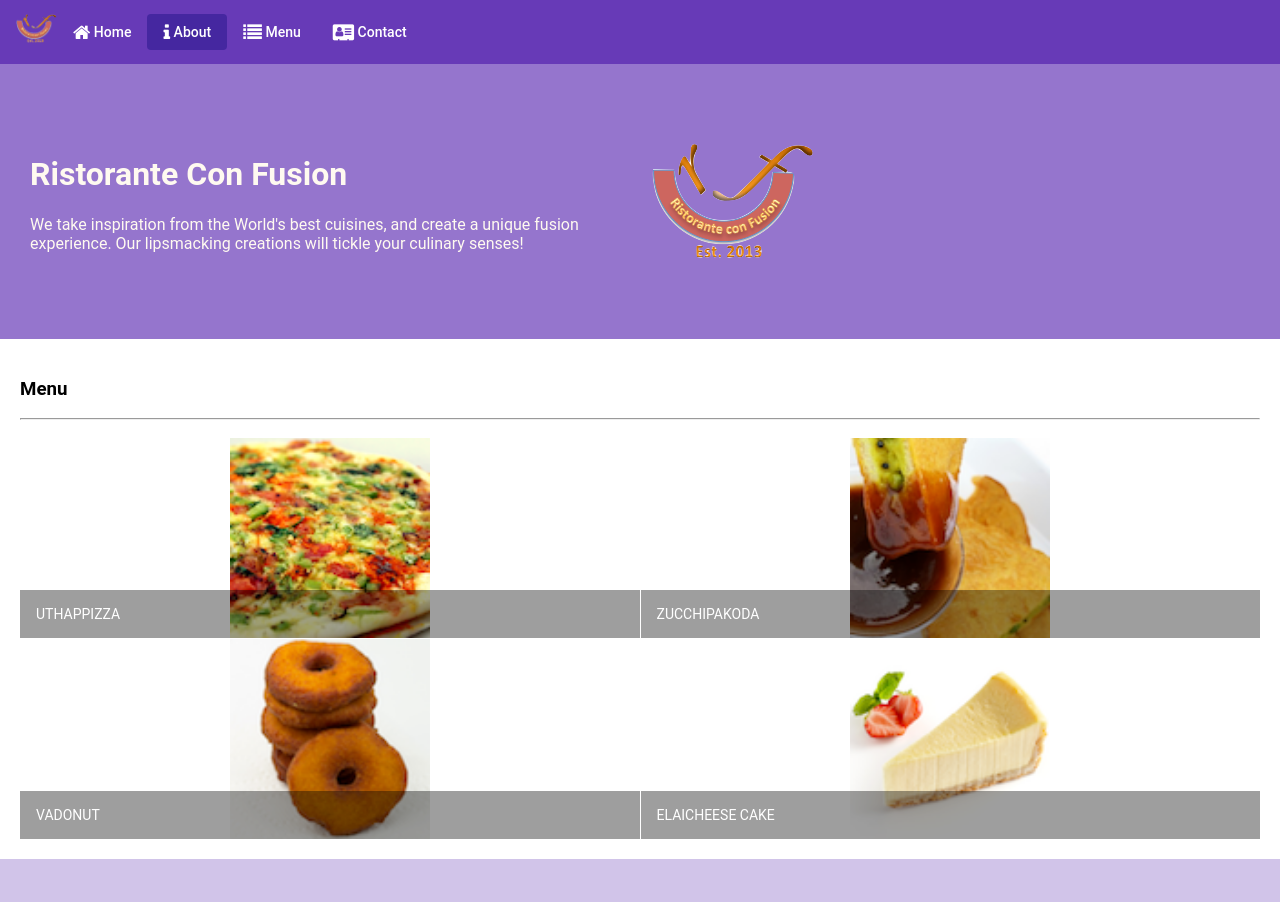
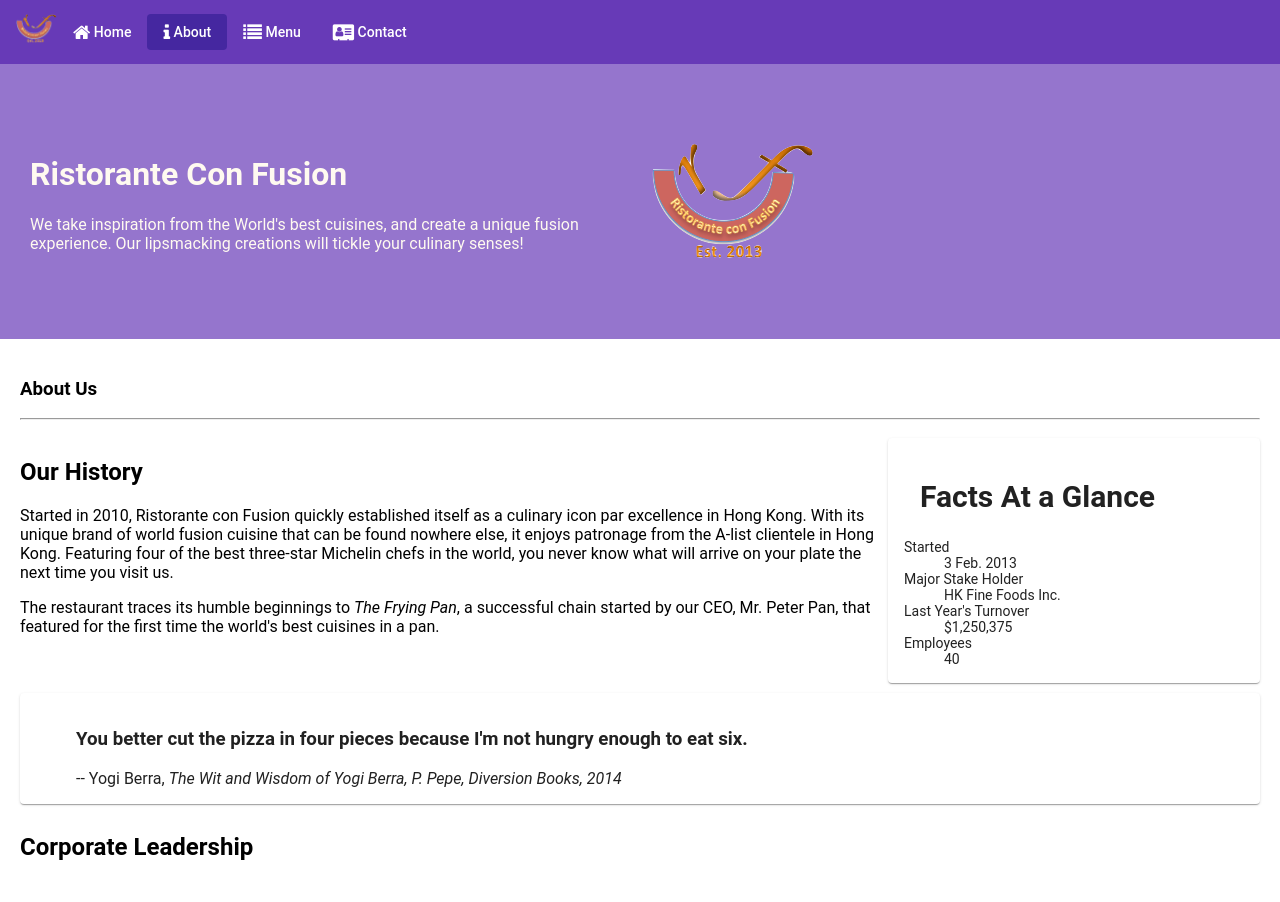
Before and after one commit to surakhchin/MEANStack2020, an Angular app in the folder conFusion/: page /about in a window 1280 px wide. Shown: the top 902 px of the page. Built offline with nearby package versions, Linux system fonts and the light colour scheme.

Commit message:
forgot to add leaders service file

```diff
--- a/conFusion/src/app/about/about.component.html
+++ b/conFusion/src/app/about/about.component.html
@@ -1,3 +1,72 @@
-<p>
-  about works!
-</p>
+<div class="container"
+  fxLayout="column"
+  fxLayoutGap="10px">
+
+  <div fxFlex>
+    <div>
+        <h3>About Us</h3>
+        <hr>
+    </div>
+  </div>
+
+  <div fxFlex>
+    <div fxLayout="column" fxLayout.gt-sm="row">
+      <div fxFlex="70">
+        <h2>Our History</h2>
+        <p>Started in 2010, Ristorante con Fusion quickly established itself as a culinary icon par excellence in Hong Kong. With its unique brand of world fusion cuisine that can be found nowhere else, it enjoys patronage from the A-list clientele in Hong Kong.  Featuring four of the best three-star Michelin chefs in the world, you never know what will arrive on your plate the next time you visit us.</p>
+        <p>The restaurant traces its humble beginnings to <em>The Frying Pan</em>, a successful chain started by our CEO, Mr. Peter Pan, that featured for the first time the world's best cuisines in a pan.</p>
+      </div>
+      <div fxFlex="30">
+        <mat-card>
+          <mat-card-header>
+            <mat-card-title>
+            <h2>Facts At a Glance</h2>
+            </mat-card-title>
+          </mat-card-header>
+          <mat-card-content>
+            <dl>
+              <dt>Started</dt>
+              <dd>3 Feb. 2013</dd>
+              <dt>Major Stake Holder</dt>
+              <dd>HK Fine Foods Inc.</dd>
+              <dt>Last Year's Turnover</dt>
+              <dd>$1,250,375</dd>
+              <dt>Employees</dt>
+              <dd>40</dd>
+            </dl>
+          </mat-card-content>
+        </mat-card>
+      </div>
+    </div>
+  </div>
+
+  <div fxFlex>
+    <mat-card>
+      <blockquote>
+        <h3>You better cut the pizza in four pieces because
+            I'm not hungry enough to eat six.</h3>
+        <footer>-- Yogi Berra,
+          <cite>The Wit and Wisdom of Yogi Berra,
+            P. Pepe, Diversion Books, 2014</cite>
+        </footer>
+      </blockquote>
+    </mat-card>
+  </div>
+
+
+  <div fxFlex>
+    <h2>Corporate Leadership</h2>
+    <p>
+      <mat-list >
+
+       <mat-list-item *ngFor="let leader of leaders">
+           <img mat-list-icon src={{leader.image}} alt={{leader.name}}>
+           <h1 mat-line>{{leader.name | uppercase}}</h1>
+           <p mat-line>{{leader.abbr}} </p>
+           <p mat-line>{{leader.description}} </p>
+        </mat-list-item>
+
+    </mat-list>
+    </p>
+  </div>
+</div>
--- a/conFusion/src/app/about/about.component.ts
+++ b/conFusion/src/app/about/about.component.ts
@@ -1,4 +1,8 @@
 import { Component, OnInit } from '@angular/core';
+
+import {Leader} from "../shared/leader";
+
+import {LeaderService} from "../services/leader.service";
 
 @Component({
   selector: 'app-about',
@@ -7,9 +11,12 @@
 })
 export class AboutComponent implements OnInit {
 
-  constructor() { }
+  leaders: Leader[];
+
+  constructor(private leaderService: LeaderService) { }
 
   ngOnInit() {
+    this.leaders = this.leaderService.getLeaders();
   }
 
 }
--- a/conFusion/src/app/app-routing/routes.ts
+++ b/conFusion/src/app/app-routing/routes.ts
@@ -10,7 +10,7 @@
 export const routes: Routes = [
   {path: 'home', component: HomeComponent},
   {path: 'menu', component: MenuComponent},
-  {path: 'about', component: MenuComponent},
+  {path: 'about', component: AboutComponent},
   {path: 'dishdetail/:id',     component: DishdetailComponent },
   {path: 'contactus', component: ContactComponent},
   {path: '', redirectTo: '/home', pathMatch: 'full'}
--- a/conFusion/src/app/home/home.component.html
+++ b/conFusion/src/app/home/home.component.html
@@ -33,4 +33,18 @@
   </mat-card-content>
 </mat-card>
 
+<mat-card *ngIf="featuredLeader" fxFlex>
+  <mat-card-header>
+    <div mat-card-avatar></div>
+    <mat-card-title>
+      <h3>{{featuredLeader.name | uppercase}}</h3>
+    </mat-card-title>
+  </mat-card-header>
+  <img mat-card-image src={{featuredLeader.image}} alt={{featuredLeader.name}}>
+  <mat-card-content>
+    <p>{{featuredLeader.description}}
+    </p>
+  </mat-card-content>
+</mat-card>
+
 </div>
--- a/conFusion/src/app/home/home.component.ts
+++ b/conFusion/src/app/home/home.component.ts
@@ -4,6 +4,10 @@
 import { DishService } from '../services/dish.service';
 import { Promotion } from '../shared/promotion';
 import { PromotionService } from '../services/promotion.service';
+import { Leader } from "../shared/leader";
+import { LeaderService } from "../services/leader.service";
+
+
 
 @Component({
   selector: 'app-home',
@@ -14,13 +18,16 @@
 
   dish: Dish;
   promotion: Promotion;
+  featuredLeader: Leader;
 
-  constructor(private dishservice: DishService,
-    private promotionservice: PromotionService) { }
+  constructor(private dishService: DishService,
+    private promotionService: PromotionService,
+              private leaderService: LeaderService) { }
 
   ngOnInit() {
-    this.dish = this.dishservice.getFeaturedDish();
-    this.promotion = this.promotionservice.getFeaturedPromotion();
+    this.dish = this.dishService.getFeaturedDish();
+    this.promotion = this.promotionService.getFeaturedPromotion();
+    this.featuredLeader = this.leaderService.getFeaturedLeader();
   }
 
 }
--- a/conFusion/src/app/menu/menu.component.ts
+++ b/conFusion/src/app/menu/menu.component.ts
@@ -1,8 +1,10 @@
 import { Component, OnInit } from '@angular/core';
 import { Dish } from '../shared/dish';
-import { DISHES } from '../shared/dishes';
+// import { DISHES } from '../shared/dishes';
+import { Leader } from "../shared/leader";
 
 import { DishService } from '../services/dish.service';
+import { LeaderService } from "../services/leader.service";
 
 
 @Component({
@@ -15,7 +17,8 @@
 export class MenuComponent implements OnInit {
 
 
-  dishes: Dish[] = DISHES;
+  dishes: Dish[];
+  leaders: Leader[];
 
   selectedDish: Dish;
 
@@ -23,10 +26,13 @@
     this.selectedDish = dish;
   }
 
-  constructor(private dishService: DishService) { }
+  constructor(private dishService: DishService,
+              private leaderService: LeaderService) { }
 
   ngOnInit() {
     this.dishes = this.dishService.getDishes();
+    this.leaders = this.leaderService.getLeaders();
+
   }
 
 }
--- a/conFusion/src/app/services/leader.service.ts
+++ b/conFusion/src/app/services/leader.service.ts
@@ -1,9 +1,26 @@
 import { Injectable } from '@angular/core';
+
+import { Leader } from "../shared/leader";
+import { LEADERS } from "../shared/leaders";
+
 
 @Injectable({
   providedIn: 'root'
 })
 export class LeaderService {
 
+  getLeaders(): Leader[] {
+    return LEADERS;
+  }
+
+  getLeader(id: string): Leader {
+    return LEADERS.filter( (leader) => (leader.id === id))[0]
+  }
+
+  getFeaturedLeader(): Leader {
+    return LEADERS.filter( (leader) => leader.featured)[0]
+  }
+
   constructor() { }
+
 }
```
